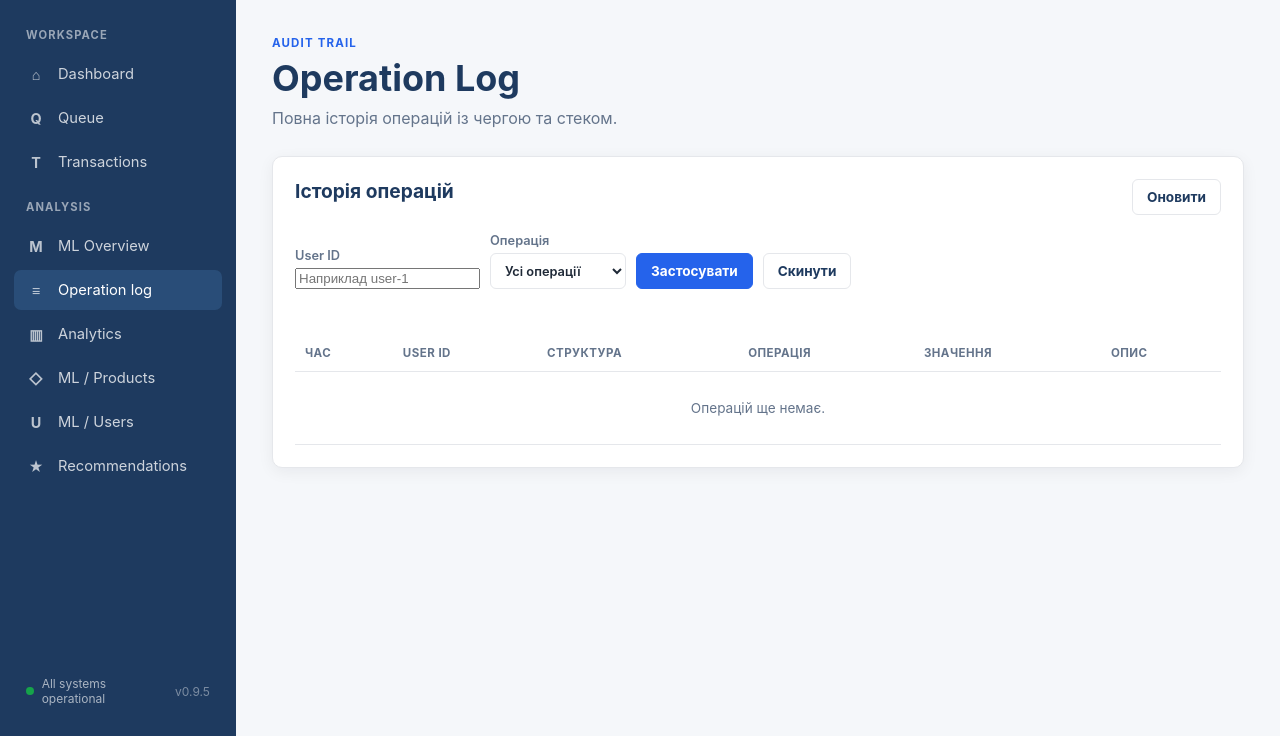
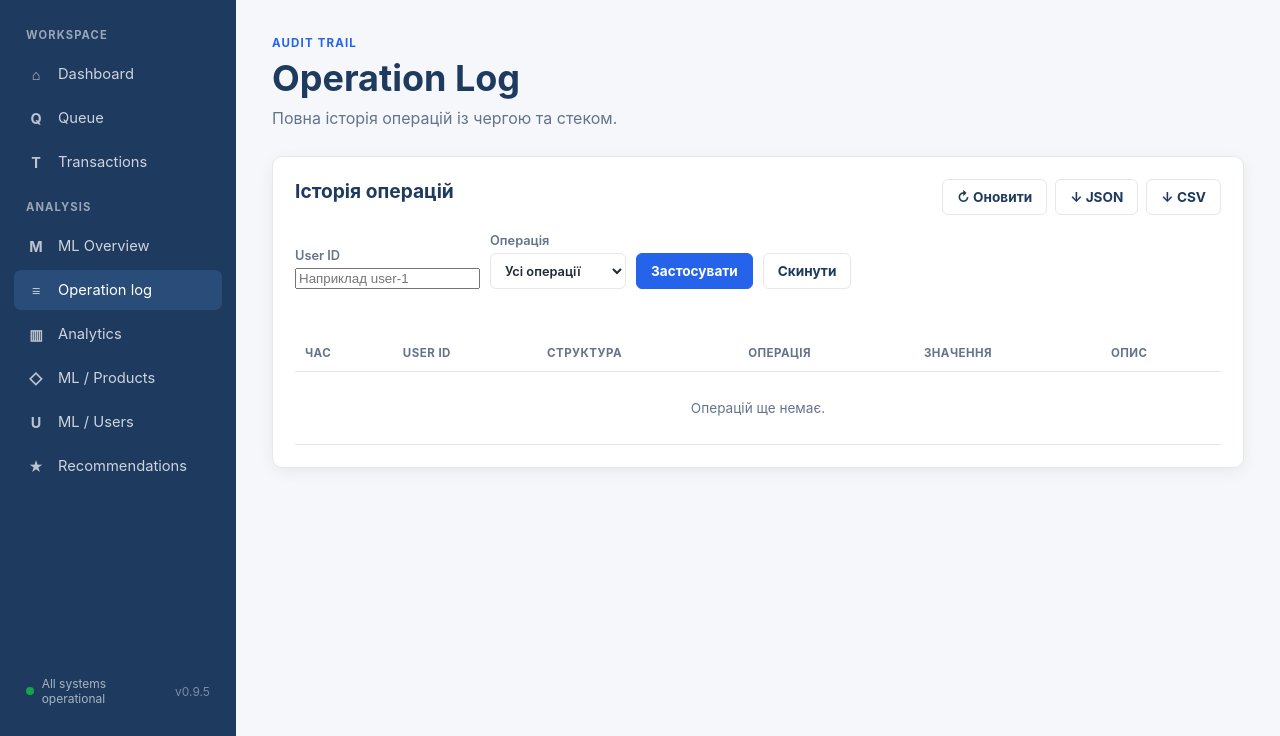
Before and after one commit to HliebKurtushyn/UsersAnalysis, a Flask app: page /logs in a window 1280 px wide. Shown: the part 64-800 px from the top of the page. Run offline with Flask 3, Linux system fonts and the light colour scheme; data that the repository does not hold is empty.

Commit message:
feat: enhance logs interface with export options for JSON and CSV formats

```diff
--- a/web_app/static/base.css
+++ b/web_app/static/base.css
@@ -425,7 +425,15 @@ h2 {
 
 .panel-actions {
   display: flex;
+  align-items: center;
+  flex-wrap: wrap;
+  gap: 8px;
   justify-content: flex-end;
+}
+
+.export-actions {
+  display: flex;
+  gap: 8px;
 }
 
 .inline-message {
--- a/web_app/templates/logs.html
+++ b/web_app/templates/logs.html
@@ -18,8 +18,16 @@
       </div>
       <div class="panel-actions">
         <button class="button button--secondary" type="button" data-refresh-logs>
-          Оновити
+          ↻ Оновити
         </button>
+        <div class="export-actions" aria-label="Експорт журналу">
+          <a class="button button--secondary" href="{{ url_for('export_logs_json') }}">
+            ↓ JSON
+          </a>
+          <a class="button button--secondary" href="{{ url_for('export_logs_csv') }}">
+            ↓ CSV
+          </a>
+        </div>
       </div>
     </div>
     <form class="sort-form log-filters" data-log-filters>
```
